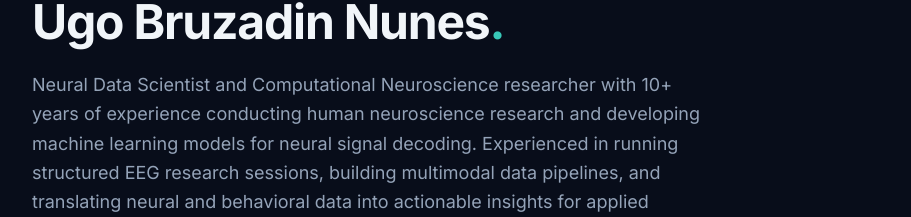
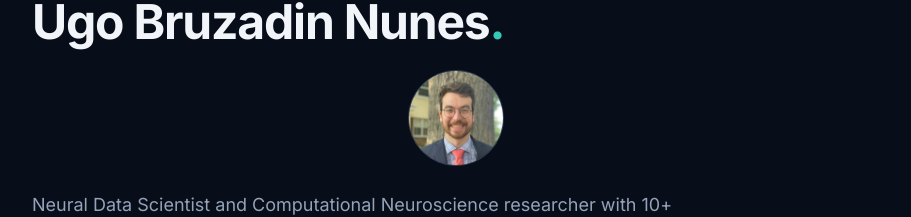
Before and after one commit to UgoBruzadin/portfolio, a React (Vite) app: page / in a window 1280 px wide. Shown: the part 250-467 px from the top of the page, without its empty margins (184-1095 px from the left). Built offline with nearby package versions, Linux system fonts and the light colour scheme; no server answers.

Commit message:
Fix enigma image path and add profile image in Hero

```diff
--- a/src/components/Hero.jsx
+++ b/src/components/Hero.jsx
@@ -1,5 +1,7 @@
 import { motion } from 'framer-motion'
 import { profile } from '../data/resume'
+
+const BASE = import.meta.env.BASE_URL
 
 const fadeUp = (delay = 0) => ({
   initial: { opacity: 0, y: 24 },
@@ -37,6 +39,14 @@ export default function Hero() {
           Ugo Bruzadin Nunes
           <span className="text-neural-400">.</span>
         </motion.h1>
+
+        <motion.div {...fadeUp(0.15)} className="flex justify-center">
+          <img
+            src={`${BASE}profile.jpg`}
+            alt="Ugo Bruzadin Nunes"
+            className="w-24 h-24 rounded-full object-cover border border-slate-200 dark:border-slate-700"
+          />
+        </motion.div>
 
         <motion.p
           {...fadeUp(0.2)}
--- a/src/data/resume.yaml
+++ b/src/data/resume.yaml
@@ -96,7 +96,7 @@ featuredProjects:
 
   - name: ENIGMA
     repo: ENIGMA
-    image: ENIGMA.jpg                 # drop enigma.png in public/projects/
+    image: enigma.jpg                 # filename inside public/projects/
     summary: Unified lightweight EEG-to-image model for multi-subject visual decoding. Submitted to CVPR 2026.
     tags: [EEG, Deep Learning, BCI, CVPR]
     why: Enables visual decoding from brain signals across multiple subjects with a single lightweight model.
```
